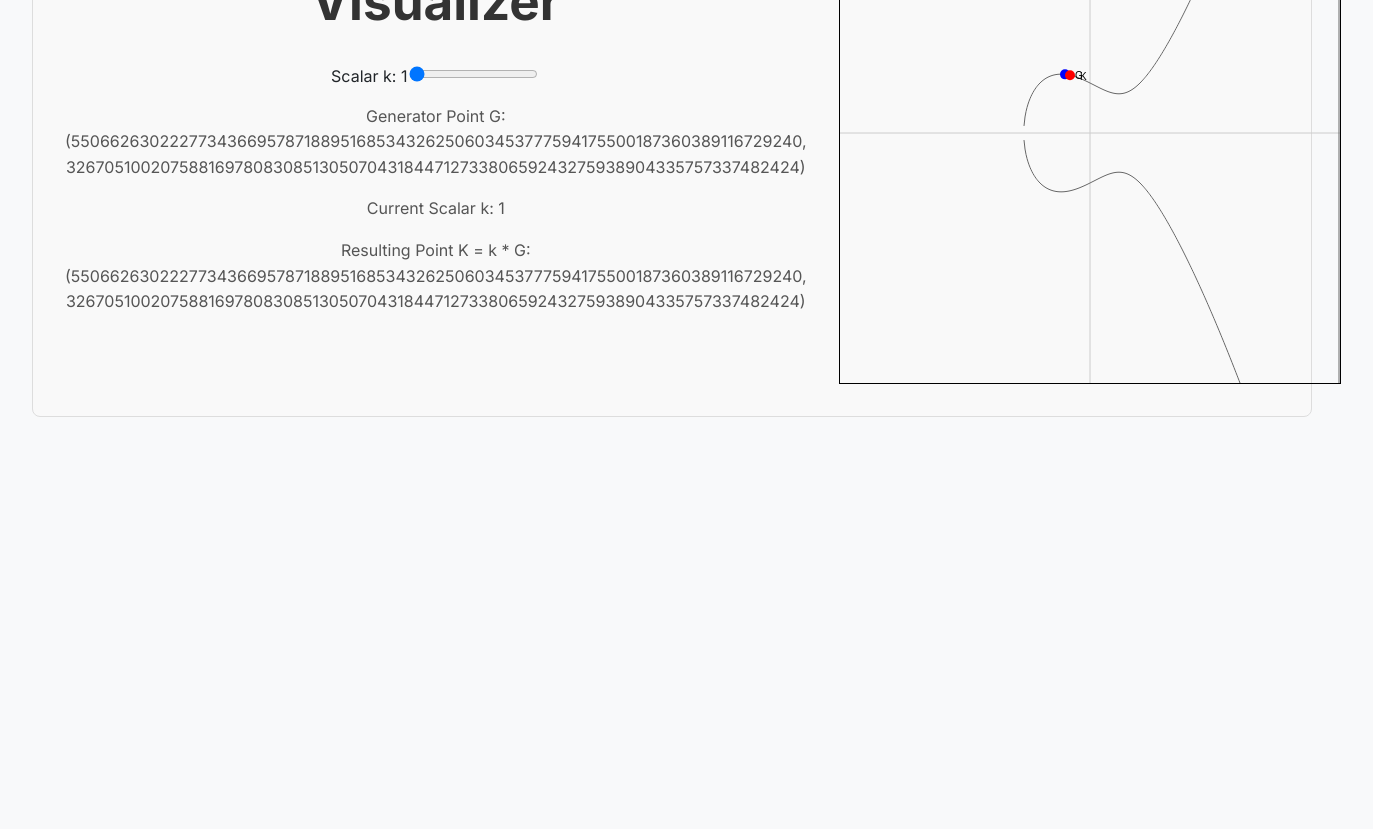
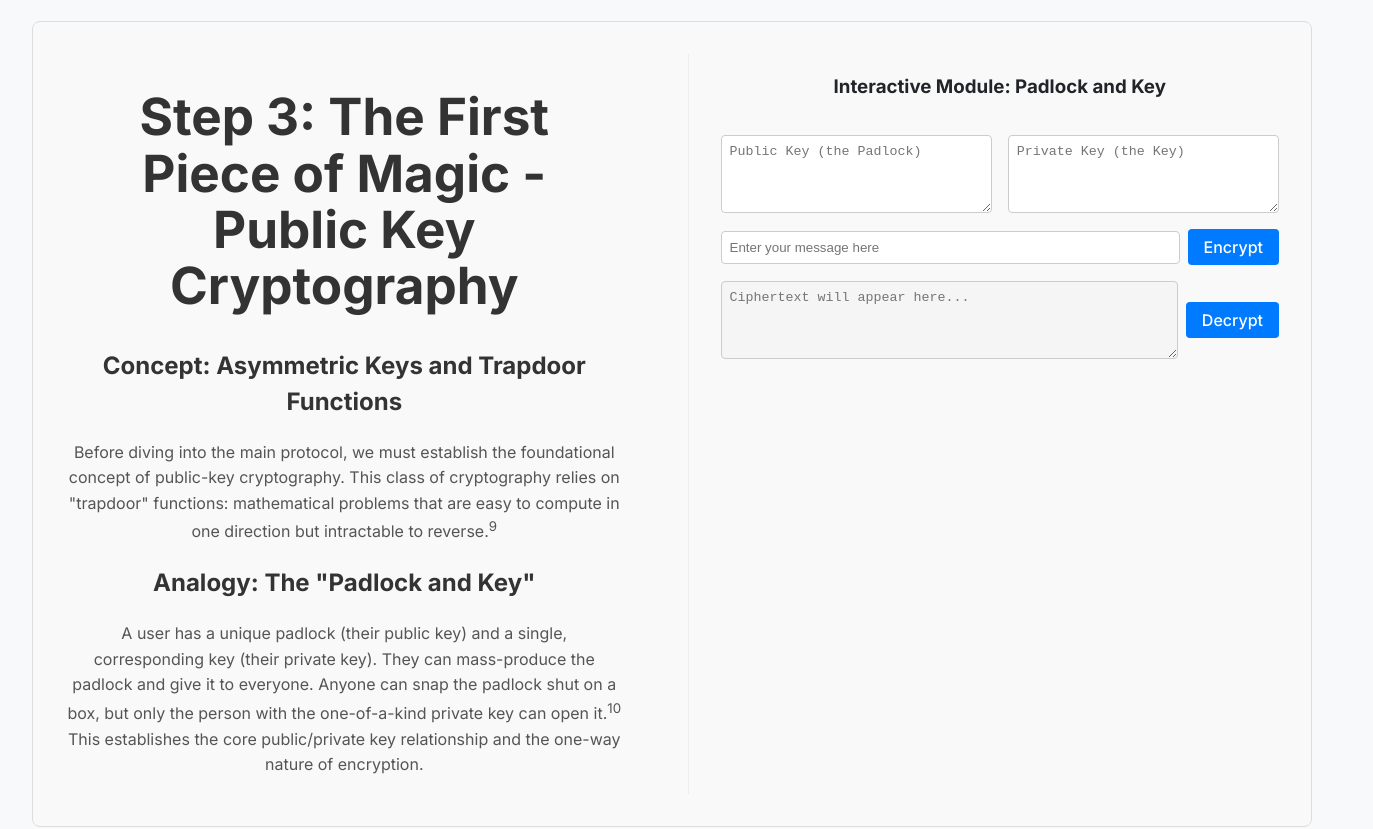
Before and after one commit to korjavin/privacypassdemo, a React (Vite) app: page / in a window 1280 px wide. Shown: the part 760-1589 px from the top of the page, 1373 px wide, since content can reach past the window. Before the commit the page ends 1209 px from the top, so only its background shows below. Built offline with nearby package versions, Linux system fonts and the light colour scheme.

Commit message:
feat: Create UI shell for Step 3 - Public Key Cryptography

```diff
--- a/src/App.jsx
+++ b/src/App.jsx
@@ -1,5 +1,6 @@
 import React from 'react';
 import Step1_Intro from './components/steps/Step1_Intro';
+import Step3_PKC from './components/steps/Step3_PKC';
 import Step4_ECC from './components/steps/Step4_ECC';
 import './App.css';
 
@@ -7,6 +8,7 @@ function App() {
   return (
     <div className="App">
       <Step1_Intro />
+      <Step3_PKC />
       <Step4_ECC />
     </div>
   );
--- /dev/null
+++ b/src/components/steps/Step3.css
@@ -0,0 +1,68 @@
+/* Styles for Step3_PKC component */
+.step-container {
+    display: flex;
+    margin-bottom: 4rem;
+    padding: 2rem;
+    border-bottom: 1px solid #ddd;
+  }
+
+  .text-column {
+    flex: 1;
+    padding-right: 2rem;
+  }
+
+  .interactive-column {
+    flex: 1;
+    padding-left: 2rem;
+    border-left: 1px solid #eee;
+    display: flex;
+    flex-direction: column;
+    gap: 1rem;
+  }
+
+  .key-pair {
+    display: flex;
+    gap: 1rem;
+  }
+
+  .key-box {
+    flex: 1;
+    width: 100%; /* Fix for flex item width */
+    padding: 0.5rem;
+    border: 1px solid #ccc;
+    border-radius: 4px;
+    font-family: monospace;
+  }
+
+  .message-area,
+  .ciphertext-area {
+    display: flex;
+    gap: 0.5rem;
+    align-items: center;
+  }
+
+  .message-area input[type="text"],
+  .ciphertext-area textarea {
+    flex-grow: 1;
+    padding: 0.5rem;
+    border: 1px solid #ccc;
+    border-radius: 4px;
+  }
+
+  .ciphertext-area textarea {
+    font-family: monospace;
+    background-color: #f5f5f5;
+  }
+
+  button {
+    padding: 0.5rem 1rem;
+    border: none;
+    background-color: #007bff;
+    color: white;
+    border-radius: 4px;
+    cursor: pointer;
+  }
+
+  button:hover {
+    background-color: #0056b3;
+  }
--- /dev/null
+++ b/src/components/steps/Step3_PKC.jsx
@@ -0,0 +1,64 @@
+import React, { useState } from 'react';
+import './Step3.css';
+
+const Step3_PKC = () => {
+  const [publicKey, setPublicKey] = useState('');
+  const [privateKey, setPrivateKey] = useState('');
+  const [message, setMessage] = useState('');
+  const [ciphertext, /*setCiphertext*/] = useState('');
+
+  return (
+    <div className="step-container">
+      <div className="text-column">
+        <h1>Step 3: The First Piece of Magic - Public Key Cryptography</h1>
+        <h2>Concept: Asymmetric Keys and Trapdoor Functions</h2>
+        <p>
+          Before diving into the main protocol, we must establish the foundational concept of public-key cryptography. This class of cryptography relies on "trapdoor" functions: mathematical problems that are easy to compute in one direction but intractable to reverse.<sup>9</sup>
+        </p>
+        <h2>Analogy: The "Padlock and Key"</h2>
+        <p>
+          A user has a unique padlock (their public key) and a single, corresponding key (their private key). They can mass-produce the padlock and give it to everyone. Anyone can snap the padlock shut on a box, but only the person with the one-of-a-kind private key can open it.<sup>10</sup> This establishes the core public/private key relationship and the one-way nature of encryption.
+        </p>
+      </div>
+      <div className="interactive-column">
+        <h3>Interactive Module: Padlock and Key</h3>
+        <div className="key-pair">
+          <textarea
+            className="key-box"
+            placeholder="Public Key (the Padlock)"
+            value={publicKey}
+            onChange={(e) => setPublicKey(e.target.value)}
+            rows="4"
+          />
+          <textarea
+            className="key-box"
+            placeholder="Private Key (the Key)"
+            value={privateKey}
+            onChange={(e) => setPrivateKey(e.target.value)}
+            rows="4"
+          />
+        </div>
+        <div className="message-area">
+          <input
+            type="text"
+            placeholder="Enter your message here"
+            value={message}
+            onChange={(e) => setMessage(e.target.value)}
+          />
+          <button>Encrypt</button>
+        </div>
+        <div className="ciphertext-area">
+          <textarea
+            readOnly
+            placeholder="Ciphertext will appear here..."
+            value={ciphertext}
+            rows="4"
+          />
+          <button>Decrypt</button>
+        </div>
+      </div>
+    </div>
+  );
+};
+
+export default Step3_PKC;
```
